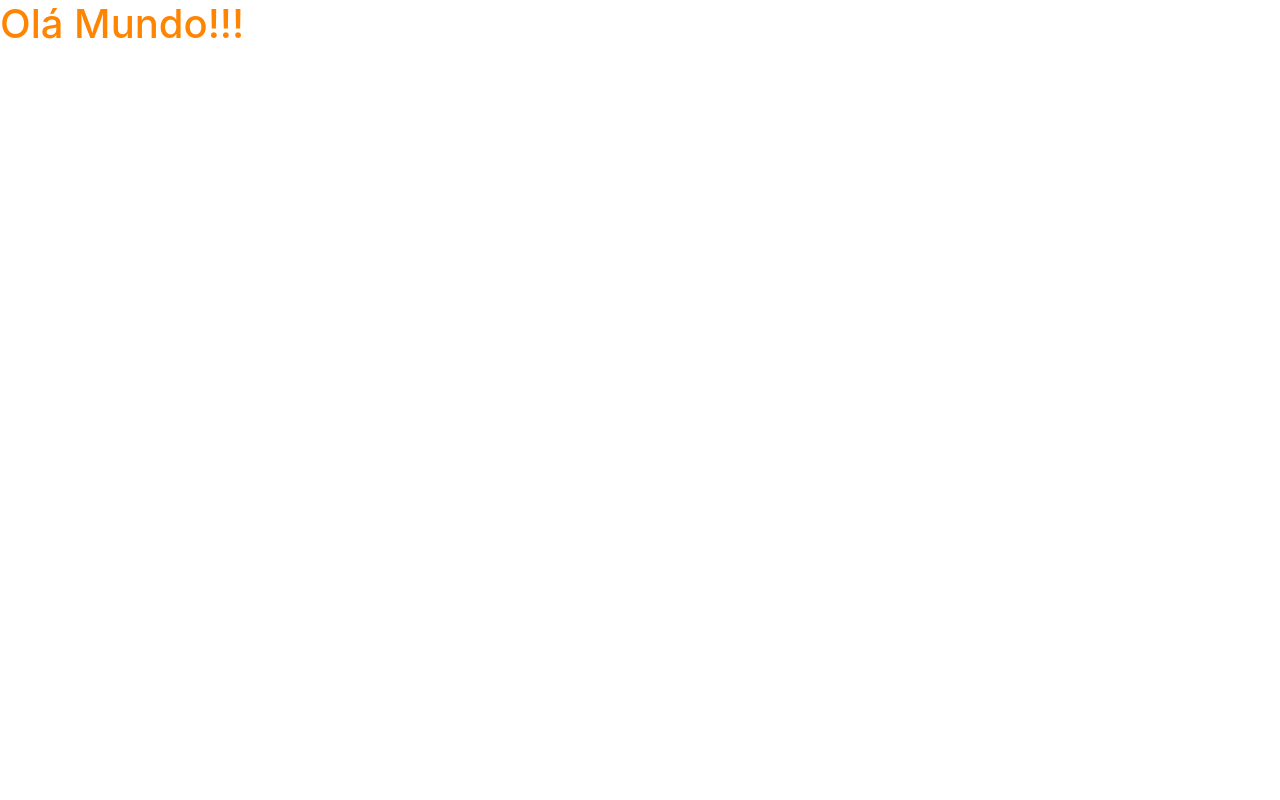
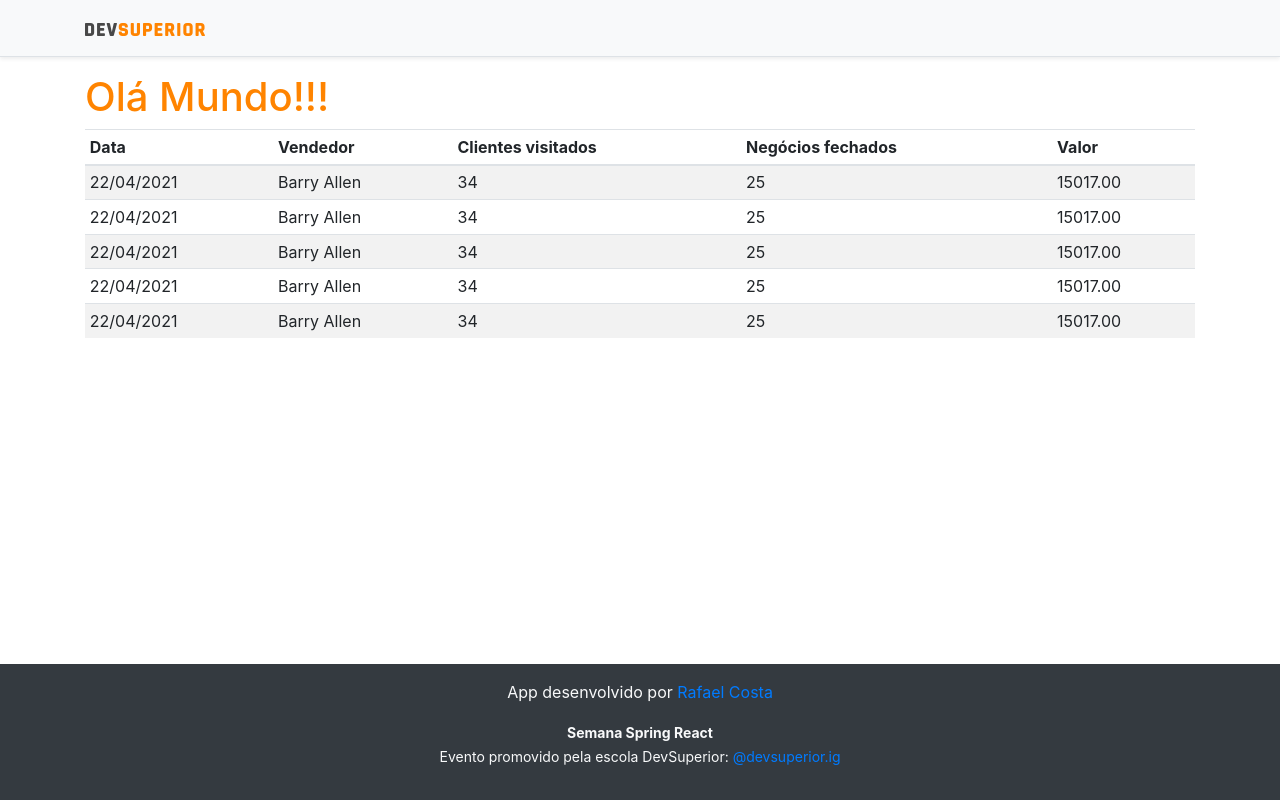
Before and after one commit to rncosta29/projeto-sds3, a React (Create React App) app in the folder frontend/: page / in a window 1280 px wide. Built offline with nearby package versions, Linux system fonts and the light colour scheme.

Commit message:
Basic static components

```diff
--- a/frontend/src/App.tsx
+++ b/frontend/src/App.tsx
@@ -1,8 +1,17 @@
+import DataTable from "components/DataTable";
+import Footer from "components/Footer";
+import NavBar from "components/NavBar";
+
 function App() {
     return (
-        <div className="App">
-            <h1 className="text-principal">Olá Mundo!!!</h1>
-        </div>
+        <>
+            <NavBar />
+            <div className="container">
+                <h1 className="text-principal">Olá Mundo!!!</h1>
+                <DataTable />
+            </div>
+            <Footer />
+        </>
     );
 }
 
--- /dev/null
+++ b/frontend/src/components/DataTable/index.tsx
@@ -0,0 +1,56 @@
+function DataTable() {
+    return (
+        <div className="table-responsive">
+            <table className="table table-striped table-sm">
+                <thead>
+                    <tr>
+                        <th>Data</th>
+                        <th>Vendedor</th>
+                        <th>Clientes visitados</th>
+                        <th>Negócios fechados</th>
+                        <th>Valor</th>
+                    </tr>
+                </thead>
+                <tbody>
+                    <tr>
+                        <td>22/04/2021</td>
+                        <td>Barry Allen</td>
+                        <td>34</td>
+                        <td>25</td>
+                        <td>15017.00</td>
+                    </tr>
+                    <tr>
+                        <td>22/04/2021</td>
+                        <td>Barry Allen</td>
+                        <td>34</td>
+                        <td>25</td>
+                        <td>15017.00</td>
+                    </tr>
+                    <tr>
+                        <td>22/04/2021</td>
+                        <td>Barry Allen</td>
+                        <td>34</td>
+                        <td>25</td>
+                        <td>15017.00</td>
+                    </tr>
+                    <tr>
+                        <td>22/04/2021</td>
+                        <td>Barry Allen</td>
+                        <td>34</td>
+                        <td>25</td>
+                        <td>15017.00</td>
+                    </tr>
+                    <tr>
+                        <td>22/04/2021</td>
+                        <td>Barry Allen</td>
+                        <td>34</td>
+                        <td>25</td>
+                        <td>15017.00</td>
+                    </tr>
+                </tbody>
+            </table>
+        </div>
+    )
+}
+
+export default DataTable;
--- /dev/null
+++ b/frontend/src/components/Footer/index.tsx
@@ -0,0 +1,13 @@
+function Footer() {
+    return (
+        <footer className="footer mt-auto py-3 bg-dark">
+            <div className="container">
+                <p className="text-light">App desenvolvido por <a href="https://github.com/rncosta29" target="_blank" rel="noreferrer">Rafael Costa</a></p>
+                <p className="text-light"><small><strong>Semana Spring React</strong><br/>
+                    Evento promovido pela escola DevSuperior: <a href="https://instagram.com/devsuperior.ig" target="_blank" rel="noreferrer">@devsuperior.ig</a></small></p>
+            </div>
+        </footer>
+    )
+}
+
+export default Footer;
--- /dev/null
+++ b/frontend/src/components/NavBar/index.tsx
@@ -0,0 +1,15 @@
+import ImgDsDark from '../../assets/images/ds_dark.svg';
+
+function NavBar() {
+    return (
+        <div className="d-flex flex-column flex-md-row align-items-center p-3 px-md-4 mb-3 bg-light border-bottom shadow-sm">
+            <div className="container">
+                <nav className="my-2 my-md-0 mr-md-3">
+                    <img src={ImgDsDark} alt="DevSuperior" width="120" />
+                </nav>
+            </div>
+        </div>
+    );
+}
+
+export default NavBar;
```
Also changed, not shown: frontend/src/assets/images/ds_dark.svg (added).
